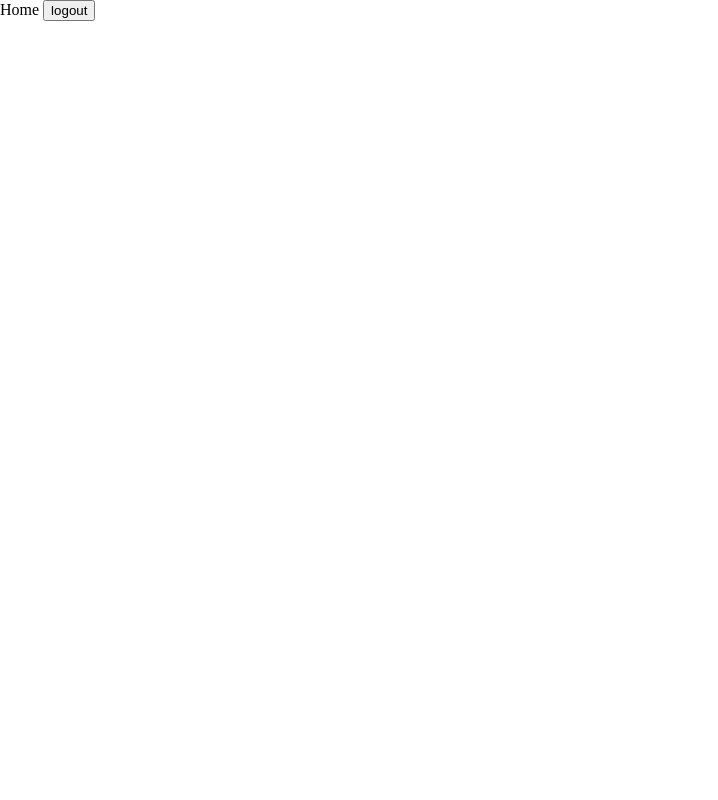
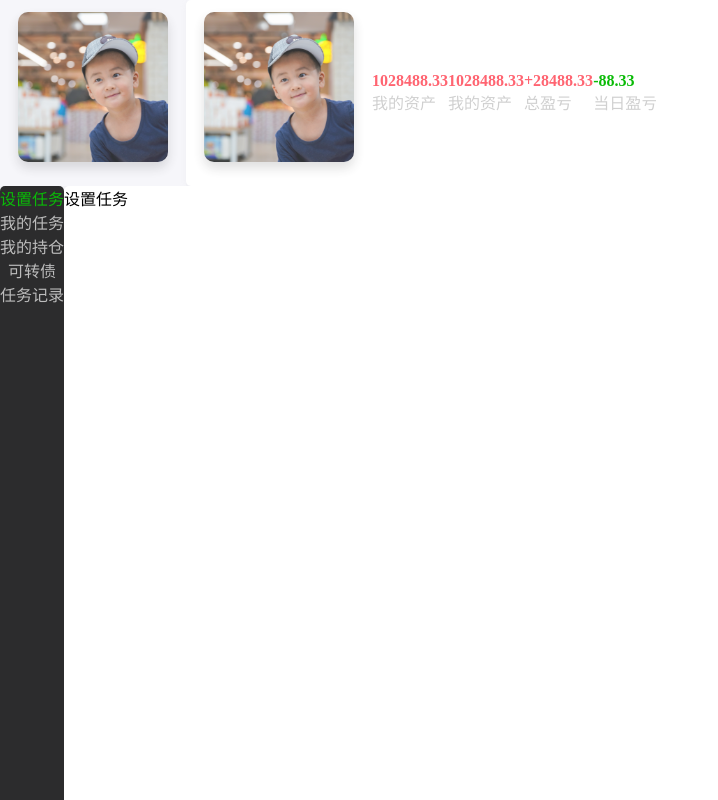
Before and after one commit to Elderkly/JNC, a Vue app: page /#/ in a window 1280 px wide. Shown: the whole page, without its empty margins (0-718 px from the left). Built offline with nearby package versions, Linux system fonts and the light colour scheme.

Commit message:
首页大体布局

```diff
--- a/src/main.scss
+++ b/src/main.scss
@@ -1,6 +1,7 @@
 body {
     margin: 0;
     min-width: 1200px;
+    min-height: 550px;
 }
 p{
     margin-block-start: 0em;
--- /dev/null
+++ b/src/page/Bond.vue
@@ -0,0 +1,3 @@
+<template>
+    <div>可转债</div>
+</template>
--- a/src/page/Home.vue
+++ b/src/page/Home.vue
@@ -1,18 +1,171 @@
 <template>
-  <div>
-      Home
+  <div class="home-box">
+      <div class="home-top">
+          <img src="../assets/user-header.png"/>
+          <div>
+              <img src="../assets/user-header.png"/>
+              <div class="right-items">
+                  <p>1028488.33</p>
+                  <p>我的资产</p>
+              </div>
+              <div class="right-items">
+                  <p>1028488.33</p>
+                  <p>我的资产</p>
+              </div>
+              <div class="right-items">
+                  <p>+28488.33</p>
+                  <p>总盈亏</p>
+              </div>
+              <div class="right-items">
+                  <p>-88.33</p>
+                  <p>当日盈亏</p>
+              </div>
+          </div>
+      </div>
+      <div class="home-bottom">
+          <div class="home-left">
+              <div
+                  :class="['left-button', selectIndex === index ? 'action' : '']"
+                  v-for="(item, index) in ['设置任务','我的任务','我的持仓','可转债','任务记录']"
+                  @click="selectIndex = index"
+              >
+                  <div class="icon"></div>
+                  <p>{{item}}</p>
+              </div>
+          </div>
+          <div class="home-right">
+              <SetupTask v-if="selectIndex === 0"/>
+              <MyTask v-else-if="selectIndex === 1"/>
+              <MyPosition v-else-if="selectIndex === 2"/>
+              <Bond v-else-if="selectIndex === 3"/>
+              <TaskRecord v-else/>
+          </div>
+      </div>
       <button @click="logout">logout</button>
   </div>
 </template>
 
 <script>
+    import SetupTask from './SetupTask'
+    import MyTask from './MyTask'
+    import MyPosition from './MyPosition'
+    import Bond from './Bond'
+    import TaskRecord from './TaskRecord'
     export default {
         name: 'Home',
+        data() {
+            return {
+                selectIndex: 0
+            }
+        },
         methods: {
             logout() {
                 localStorage.removeItem('USERINFO')
                 this.$router.push('login')
             }
+        },
+        components: {
+            SetupTask,
+            MyTask,
+            MyPosition,
+            Bond,
+            TaskRecord
         }
     }
 </script>
+
+<style lang="scss" scoped>
+    .home-box{
+        height: 100vh;
+        overflow: hidden;
+        background: rgba(246, 246, 250, 1);
+        padding: px2Rem(15px);
+        box-sizing: border-box;
+        .home-top{
+            display: flex;
+            align-items: center;
+            &>img{
+                width: px2Rem(75px);
+                margin-right: px2Rem(15px);
+                box-shadow: 0px 3px 6px rgba(213, 213, 213, 0.16);
+            }
+            &>div{
+                flex: 1;
+                background: #fff;
+                display: flex;
+                height: px2Rem(75px);
+                border-radius: 5px;
+                align-items: center;
+                box-shadow: 0px 3px 6px rgba(213, 213, 213, 0.16);
+                &>img{
+                    width: px2Rem(48px);
+                    height: px2Rem(45px);
+                    margin-right: px2Rem(15px);
+                    margin-left: px2Rem(48px);
+                }
+                .right-items{
+                    margin-right: px2Rem(50px);
+                    p:first-child{
+                        font-size: px2Rem(25px);
+                        font-weight: bold;
+                        color: rgba(255, 100, 113, 1);
+                        line-height: px2Rem(30px);
+                    }
+                    p:last-child{
+                        font-size: px2Rem(10px);
+                        color: rgba(208, 208, 208, 1);
+                        line-height: px2Rem(8px);
+                    }
+                    &:last-child p:first-child{
+                        color: rgba(10, 187, 7, 1);
+                    }
+                }
+            }
+        }
+        .home-bottom{
+            display: flex;
+            margin-top: px2Rem(15px);
+            height: 83vh;
+            .home-left{
+                width: px2Rem(75px);
+                background: rgba(0, 0, 0, .82);
+                border-radius: 5px;
+                display: flex;
+                flex-direction: column;
+                align-items: center;
+                padding: px2Rem(21px) 0;
+                box-sizing: border-box;
+                margin-right: px2Rem(15px);
+                .left-button{
+                    display: flex;
+                    flex-direction: column;
+                    align-items: center;
+                    margin-bottom: px2Rem(22px);
+                    cursor: pointer;
+                    div{
+                        background-image: url("../assets/icon.png");
+                        background-size: 100% 100%;
+                        width: px2Rem(40px);
+                        height: px2Rem(40px);
+                        margin-bottom: px2Rem(7px);
+                    }
+                    p{
+                        color: rgba(188, 188, 188, 1);
+                        font-size: px2Rem(10px);
+                        transition: all .3s;
+                    }
+                }
+                .action{
+                    p{
+                        color: rgba(10, 187, 7, 1);
+                    }
+                }
+            }
+            .home-right{
+                flex: 1;
+                background: #fff;
+                border-radius: 5px;
+            }
+        }
+    }
+</style>
--- a/src/page/Login.vue
+++ b/src/page/Login.vue
@@ -19,7 +19,7 @@
             <p>简单易用的操作界面 0基础入门</p>
             <button @click="$router.push('/')">进入后台</button>
         </div>
-        <div class="content" v-else>
+        <div class="login-main-box" v-else>
             <div class="login">
                 <p>手机登入</p>
                 <p>为注册的手机号，请选注册</p>
@@ -108,8 +108,6 @@
     .login-box{
         width: 100%;
         height: 100vh;
-        background-image: url("../assets/bg.png");
-        background-size: 100% 100%;
         position: relative;
         overflow: hidden;
     }
@@ -151,8 +149,11 @@
         display: flex;
         flex-direction: column;
         align-items: flex-start;
-        margin-left: px2Rem(268px);
-        margin-top: px2Rem(141px);
+        padding-left: px2Rem(268px);
+        padding-top: px2Rem(141px);
+        background-image: url("../assets/bg.png");
+        background-size: 100% 100%;
+        height: 100%;
         p {
             &:first-child{
                 font-size: px2Rem(67px);
@@ -231,6 +232,11 @@
             border: none;
             cursor: pointer;
         }
+    }
+    .login-main-box{
+        background-image: url("../assets/login-bg.png");
+        background-size: 100% 100%;
+        height: 100%;
     }
     input {
         margin-top: px2Rem(28px);
--- /dev/null
+++ b/src/page/MyPosition.vue
@@ -0,0 +1,3 @@
+<template>
+    <div>我的持仓</div>
+</template>
--- /dev/null
+++ b/src/page/MyTask.vue
@@ -0,0 +1,3 @@
+<template>
+    <div>我的任务</div>
+</template>
--- /dev/null
+++ b/src/page/SetupTask.vue
@@ -0,0 +1,3 @@
+<template>
+    <div>设置任务</div>
+</template>
--- /dev/null
+++ b/src/page/TaskRecord.vue
@@ -0,0 +1,3 @@
+<template>
+    <div>任务记录</div>
+</template>
```
Also changed, not shown: src/assets/login-bg.png (added), src/assets/user-header.png (added).
